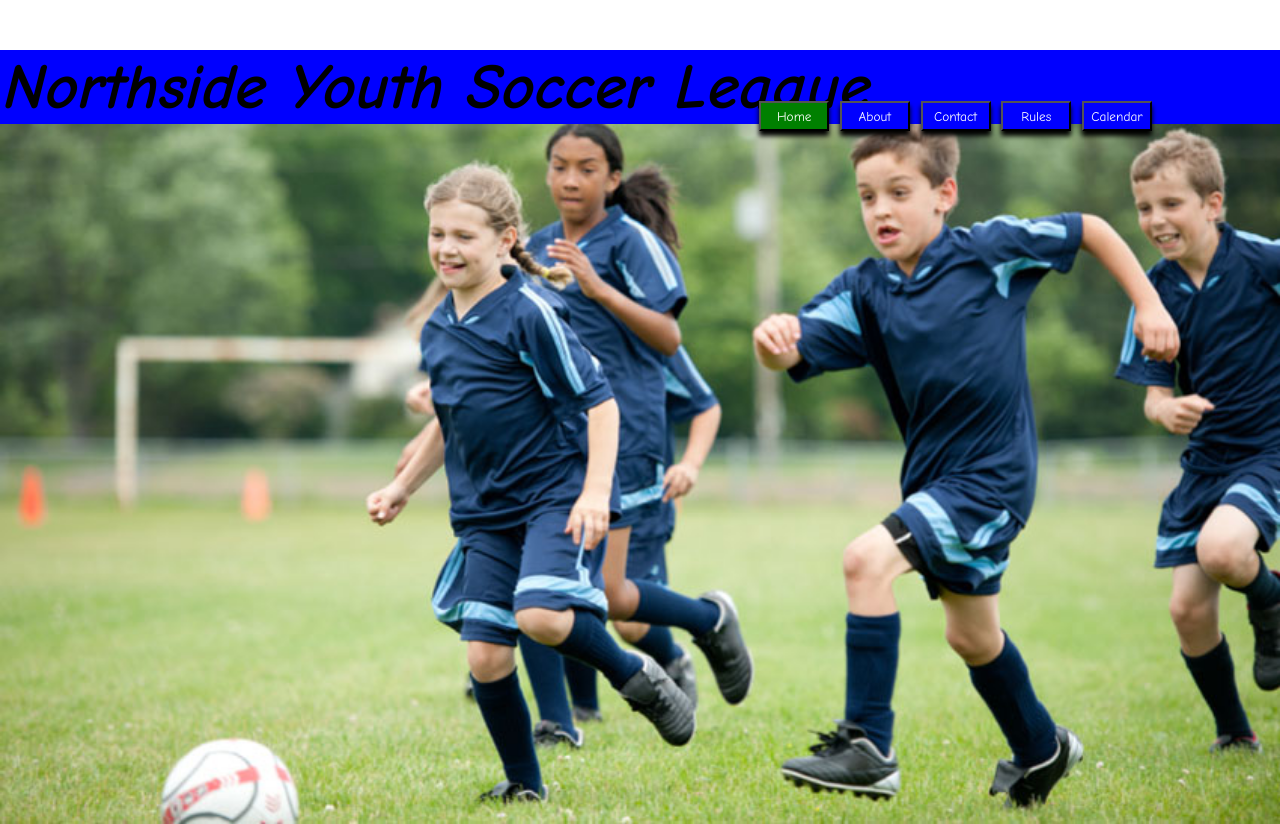
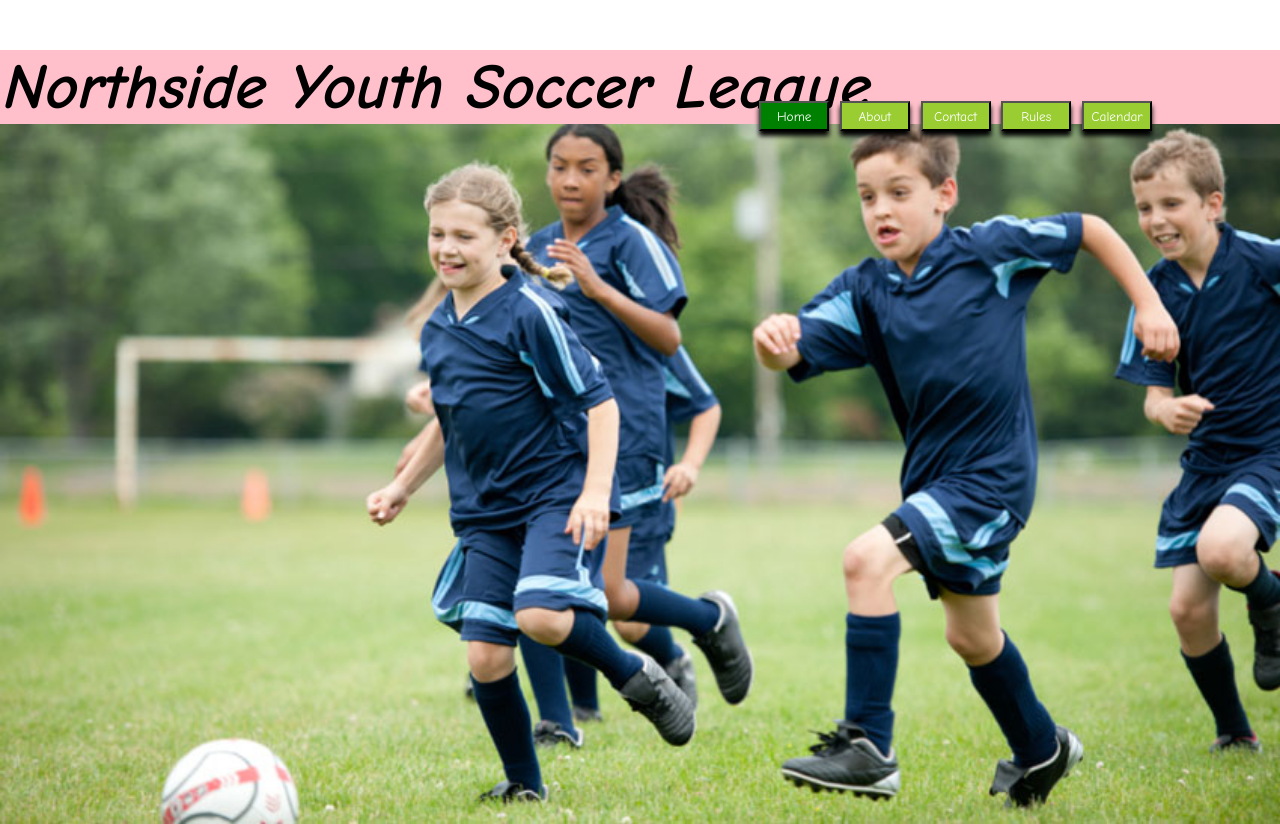
Before and after one commit to piaherrera/Tarea-5.2, a plain HTML site: page index.html in a window 1280 px wide. Shown: the top 824 px of the page. Drawn offline with Linux system fonts and the light colour scheme.

Commit message:
cambio color boton

```diff
--- a/assets/css/style.css
+++ b/assets/css/style.css
@@ -13,7 +13,7 @@
     font-style: italic;
     margin-top: 50px;
     font-size: 2em;
-    background-color: blue;
+    background-color: pink;
 }
 #botones{
     position: absolute;
@@ -24,7 +24,7 @@
     background-color: green;
 }
 .boton_off{
-    background-color: blue;
+    background-color: yellowgreen;
 }
 button>a{
     color: white;
```
